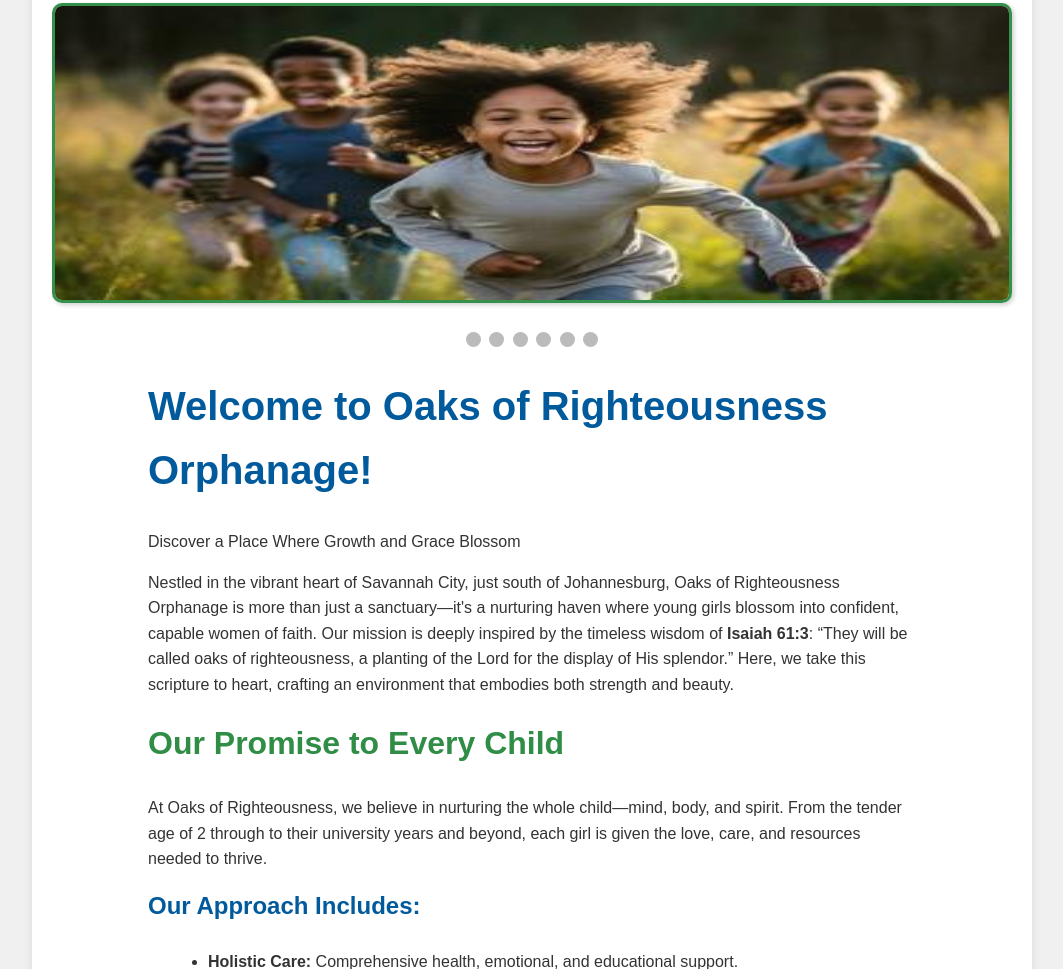
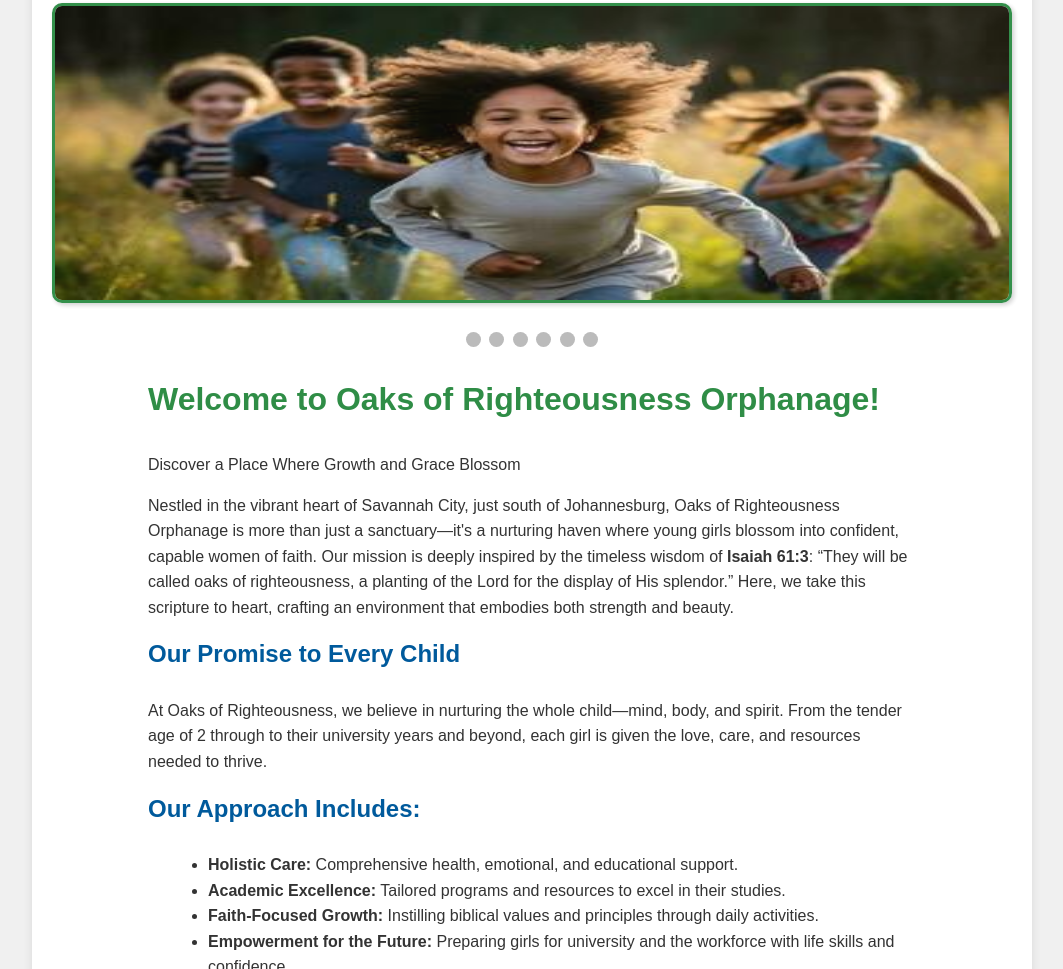
Before and after one commit to Debra89/Oaksofrigheousness, a plain HTML site: page index.html in a window 1280 px wide. Shown: the part 231-1200 px from the top of the page, without its empty margins (108-1171 px from the left). Drawn offline with Linux system fonts and the light colour scheme.

Commit message:
Update index.html

```diff
--- a/index.html
+++ b/index.html
@@ -70,13 +70,13 @@
 
 
 <div class="container">
-        <h1>Welcome to Oaks of Righteousness Orphanage!</h1>
+        <h2>Welcome to Oaks of Righteousness Orphanage!</h2>
 
         <p>Discover a Place Where Growth and Grace Blossom</p>
 
         <p>Nestled in the vibrant heart of Savannah City, just south of Johannesburg, Oaks of Righteousness Orphanage is more than just a sanctuary—it's a nurturing haven where young girls blossom into confident, capable women of faith. Our mission is deeply inspired by the timeless wisdom of <strong>Isaiah 61:3</strong>: “They will be called oaks of righteousness, a planting of the Lord for the display of His splendor.” Here, we take this scripture to heart, crafting an environment that embodies both strength and beauty.</p>
 
-        <h2>Our Promise to Every Child</h2>
+        <h3>Our Promise to Every Child</h3>
 
         <p>At Oaks of Righteousness, we believe in nurturing the whole child—mind, body, and spirit. From the tender age of 2 through to their university years and beyond, each girl is given the love, care, and resources needed to thrive.</p>
 
```
